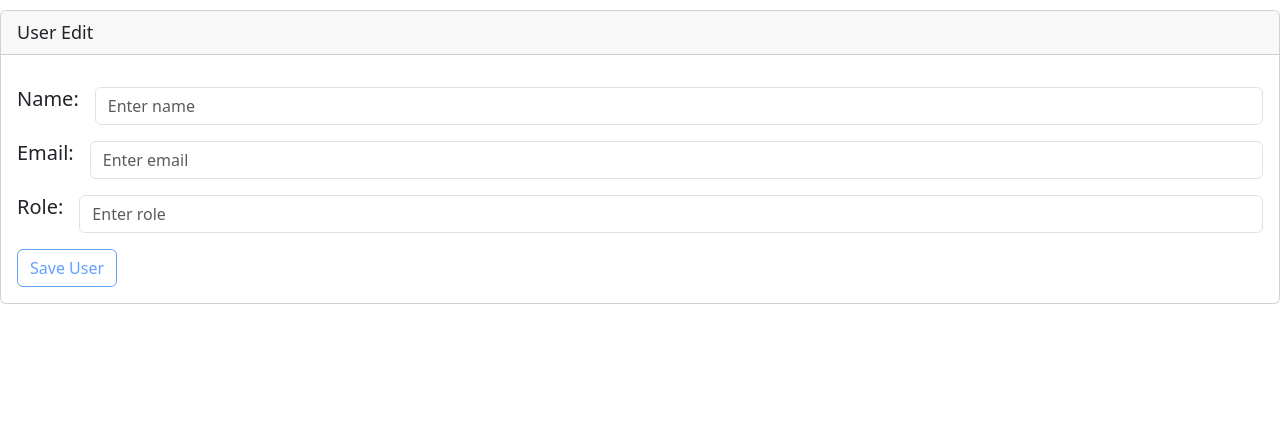
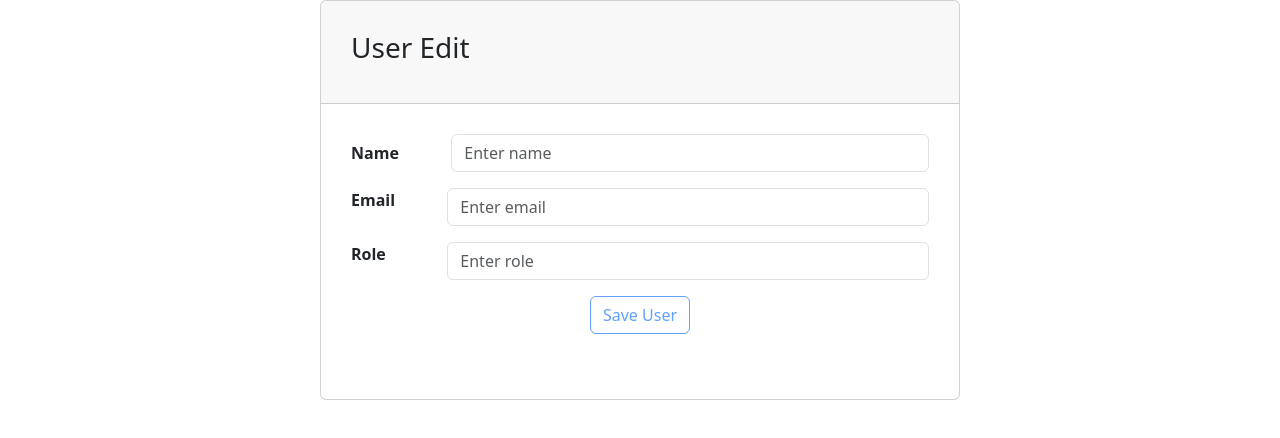
Before and after one commit to Chi-Ene/users, an Angular app: page /user in a window 1280 px wide. Shown: the top 438 px of the page. Built offline with nearby package versions, Linux system fonts and the light colour scheme.

Commit message:
all fixes completed

```diff
--- a/angular.json
+++ b/angular.json
@@ -30,6 +30,7 @@
               "src/assets"
             ],
             "styles": [
+              "node_modules/bootstrap/dist/css/bootstrap.min.css",
               "src/styles.scss"
             ],
             "scripts": []
--- a/src/app/user/dashboard/dashboard.component.html
+++ b/src/app/user/dashboard/dashboard.component.html
@@ -1,17 +1,17 @@
 <div class="card">
   <div class="card-header">
-    {{pageTitle}}
+    <h3>{{pageTitle}}</h3>
   </div>
 
   <div class="card-body">
     <div class="row">
-      <div class="col-md-1"><h4>Filter</h4></div>
+      <div class="col-md-1"><h4>Search By:</h4></div>
       <div class="col-md-5">
         <input type="text" [formControl]="searchControl"/>
       </div>
 
       <div class="col-md-6">
-        <button class="btn btn-outline-primary btn-sm" routerLink="/user">Add User</button>
+        <a type="submit" class="btn btn-outline-primary mb-3" role="button" routerLink="/user">Add User</a>
       </div>
     </div>
     <!-- <div class="row">
@@ -21,8 +21,8 @@
     </div> -->
 
     <div class="table-responsive">
-      <table class="table mb-0">
-        <thead>
+      <table class="table table-bordered table-hover ">
+        <thead class="table-primary">
           <tr>
             <th>S/N</th>
             <th>Name</th>
@@ -45,10 +45,8 @@
 
         <tbody *ngIf="filteredUsers && filteredUsers.length > 0; else noDataTemplate">
           <tr *ngFor="let user of paginatedUsers; let i = index">
-            <td>{{ (currentPage - 1) * pageSize + i + 1 }}</td>
-            <td>
-              <a [routerLink]="['/user', user.id]"> {{user.name}} </a>
-            </td>
+            <th>{{ (currentPage - 1) * pageSize + i + 1 }}</th>
+            <td>{{user.name}}</td>
             <td>{{ user.email }}</td>
             <td>{{ user.role }}</td>
             <td>
@@ -65,15 +63,14 @@
           </tr>
         </tbody>
       </table>
-
       <!-- Pagination Controls -->
-      <div *ngIf="totalPages > 1">
-        <button (click)="onPageChange(1)" [disabled]="currentPage === 1">First</button>
-        <button (click)="onPageChange(currentPage - 1)" [disabled]="currentPage === 1">Prev</button>
-        Page {{ currentPage }} of {{ totalPages }}
-        <button (click)="onPageChange(currentPage + 1)" [disabled]="currentPage === totalPages">Next</button>
-        <button (click)="onPageChange(totalPages)" [disabled]="currentPage === totalPages">Last</button>
-      </div>
+        <div class="mt-2 paginate" *ngIf="totalPages > 1" align="center">
+          <!-- <button (click)="onPageChange(1)" [disabled]="currentPage === 1">First</button> -->
+          <button class="btn btn-outline-secondary" (click)="onPageChange(currentPage - 1)" [disabled]="currentPage === 1">Prev</button>
+          Page {{ currentPage }} of {{ totalPages }}
+          <button class="btn btn-outline-primary" (click)="onPageChange(currentPage + 1)" [disabled]="currentPage === totalPages">Next</button>
+          <!-- <button (click)="onPageChange(totalPages)" [disabled]="currentPage === totalPages">Last</button> -->
+        </div>
     </div>
 
   </div>
--- a/src/app/user/dashboard/dashboard.component.scss
+++ b/src/app/user/dashboard/dashboard.component.scss
@@ -0,0 +1,3 @@
+.card-header, .card-body {
+  padding: 30px;
+}
--- a/src/app/user/user-edit/user-edit.component.html
+++ b/src/app/user/user-edit/user-edit.component.html
@@ -1,32 +1,44 @@
+<div class="container">
   <div class="card">
     <div class="card-header">
-    {{pageTitle}}
+      <h3>{{pageTitle}}</h3>
     </div>
 
     <div class="card-body">
       <form [formGroup]="userForm" (ngSubmit)="saveUser()">
-      <div class="form-group d-flex mt-3">
-        <h5 for="name" class="me-3">Name:</h5>
+        <div class="form-group row">
+          <label for="inputEmail3" class="col-sm-2 col-form-label"><strong>Name</strong></label>
+          <div class="col-sm-10">
             <input id="name" type="text" class="form-control" formControlName="name" placeholder="Enter name">
             <div *ngIf="userForm.get('name')?.invalid && userForm.get('name')?.touched" class="text-danger">
               Name is required.
             </div>
           </div>
+        </div>
 
         <div class="form-group d-flex mt-3">
-        <h5 for="email" class="me-3">Email:</h5>
+          <label class="col-sm-2"><strong>Email</strong></label>
+          <div class="col-sm-10">
             <input id="email" type="email" class="form-control" formControlName="email" placeholder="Enter email">
             <div *ngIf="userForm.get('email')?.invalid && userForm.get('email')?.touched" class="text-danger">
               Valid email is required.
             </div>
           </div>
+        </div>
 
         <div class="form-group d-flex mt-3">
-        <h5 for="role" class="me-3">Role:</h5>
+          <label class="col-sm-2"><strong>Role</strong></label>
+          <div class="col-sm-10">
             <input id="role" type="text" class="form-control" formControlName="role" placeholder="Enter role">
+            <div *ngIf="userForm.get('role')?.invalid && userForm.get('role')?.touched" class="text-danger">
+              Your role is required.
             </div>
-
-
-      <button class="btn btn-outline-primary mt-3" type="submit" [disabled]="userForm.invalid">{{buttonTitle}}</button>
+          </div>
+        </div>
+        <div align="center">
+          <button class="btn btn-outline-primary mt-3" type="submit" [disabled]="!userForm.valid">{{buttonTitle}}</button>
+        </div>
       </form>
     </div>
+  </div>
+</div>
--- a/src/app/user/user-edit/user-edit.component.scss
+++ b/src/app/user/user-edit/user-edit.component.scss
@@ -0,0 +1,9 @@
+.card {
+  width: 40rem;
+  height: 25rem;
+  margin: 0 auto;
+}
+
+.card-header, .card-body {
+  padding: 30px;
+}
--- a/src/app/user/user-edit/user-edit.component.ts
+++ b/src/app/user/user-edit/user-edit.component.ts
@@ -26,7 +26,7 @@ export class UserEditComponent {
   userForm = new FormGroup({
     name: new FormControl('', Validators.required),
     email: new FormControl('', [Validators.required, Validators.email]),
-    role: new FormControl(''),
+    role: new FormControl('', Validators.required),
   });
 
   constructor(
--- a/src/styles.scss
+++ b/src/styles.scss
@@ -1,15 +1,3 @@
 /* You can add global styles to this file, and also import other style files */
 @import "~bootstrap/dist/css/bootstrap.min.css";
 @import "~font-awesome/css/font-awesome.min.css";
-
-div.card-header {
- font-size: large;
-}
-
-div.card {
-  margin-top: 10px
-}
-
-.table {
-  margin-top: 10px
-}
```
Lines whose indentation alone changed are shown as unchanged.
